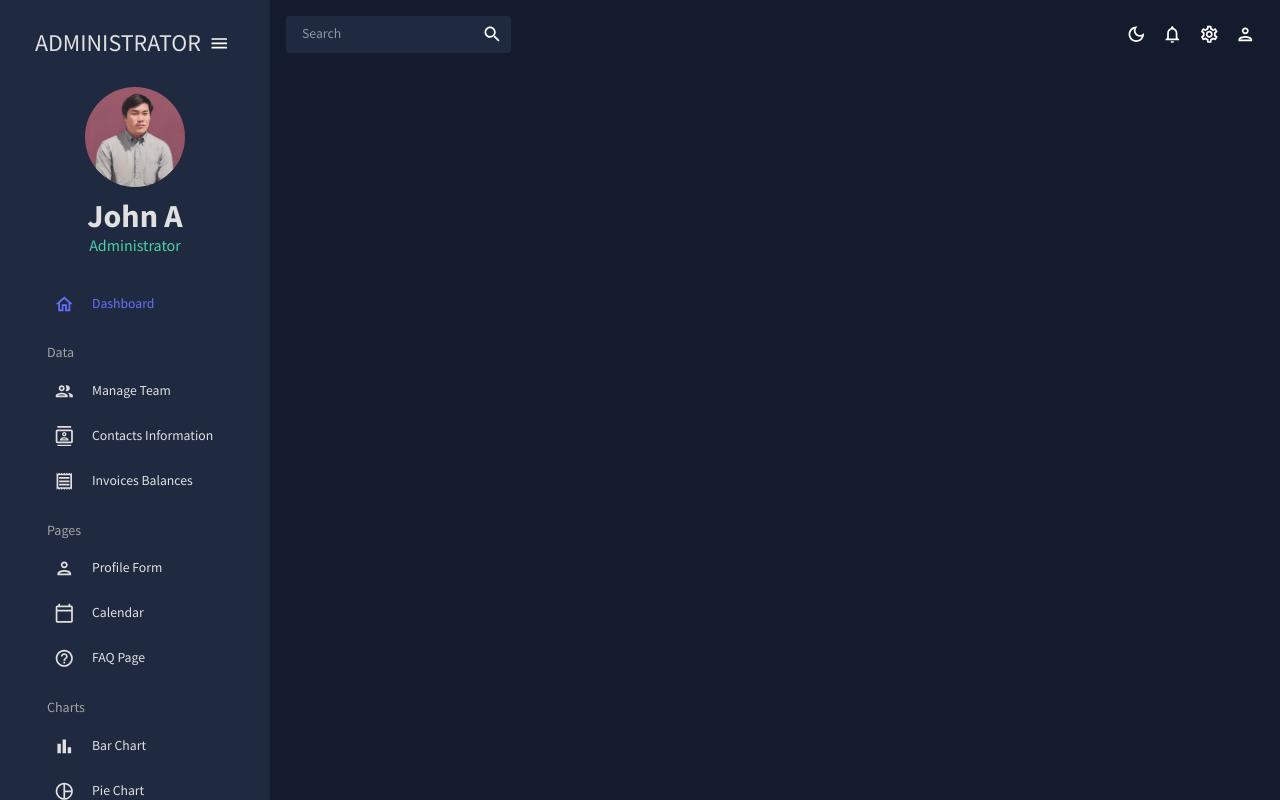
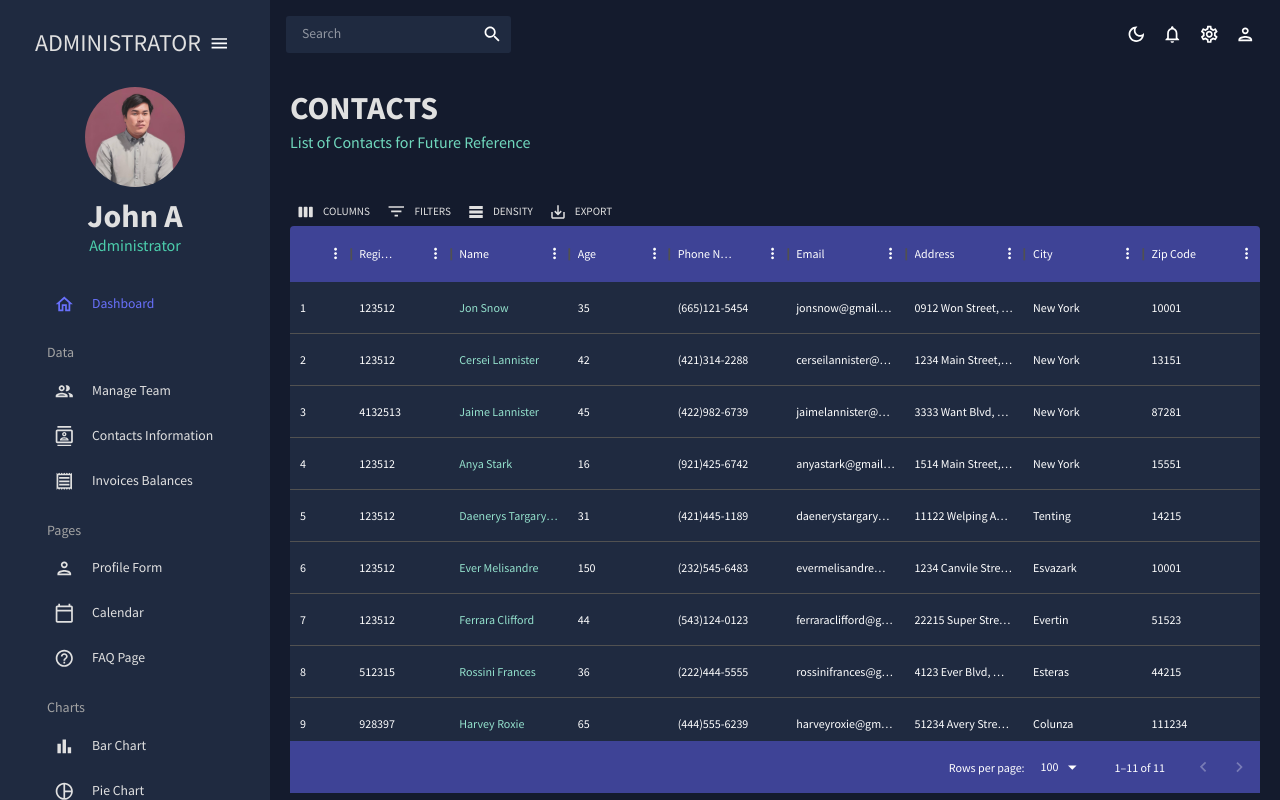
Before and after one commit to jamores07/React-Admin-Dashboard, a React (Create React App) app: page /contacts in a window 1280 px wide. Built offline with nearby package versions, Linux system fonts and the light colour scheme.

Commit message:
Completed Contacts and Team scenes.

```diff
--- a/src/App.js
+++ b/src/App.js
@@ -8,7 +8,7 @@
 import Dashboard from "./scenes/dashboard";
 import Team from "./scenes/team";
 // import Invoices from "./scenes/invoices";
-// import Contacts from "./scenes/contacts";
+ import Contacts from "./scenes/contacts";
 // import Bar from "./scenes/bar";
 // import Form from "./scenes/form";
 // import Line from "./scenes/line";
@@ -34,8 +34,9 @@
               <Routes>
                 <Route path="/" element={<Dashboard />} />
                 <Route path="/team" element={<Team />} />
+                <Route path="/contacts" element={<Contacts />} />
                 {
-                  //<Route path="/contacts" element={<Contacts />} />
+
                   //<Route path="/invoices" element={<Invoices />} />
                   //<Route path="/form" element={<Form />} />
                   //<Route path="/bar" element={<Bar />} />
--- a/src/scenes/contacts/index.jsx
+++ b/src/scenes/contacts/index.jsx
@@ -0,0 +1,104 @@
+import { Box } from "@mui/material";
+import { DataGrid, GridToolbar } from "@mui/x-data-grid";
+import { tokens } from "../../theme";
+import { mockDataContacts } from "../../data/mockData";
+import Header from "../../components/Header";
+import { useTheme } from "@mui/material";
+
+const Contacts = () => {
+    const theme = useTheme()
+    const colors = tokens(theme.palette.mode)
+
+    const columns = [
+        { field: "id", headerName: "ID", flex: 0.5 },
+        { field: "registrarId", headerName: "Registrar ID" },
+        {
+          field: "name",
+          headerName: "Name",
+          flex: 1,
+          cellClassName: "name-column--cell",
+        },
+        {
+          field: "age",
+          headerName: "Age",
+          type: "number",
+          headerAlign: "left",
+          align: "left",
+        },
+        {
+          field: "phone",
+          headerName: "Phone Number",
+          flex: 1,
+        },
+        {
+          field: "email",
+          headerName: "Email",
+          flex: 1,
+        },
+        {
+          field: "address",
+          headerName: "Address",
+          flex: 1,
+        },
+        {
+          field: "city",
+          headerName: "City",
+          flex: 1,
+        },
+        {
+          field: "zipCode",
+          headerName: "Zip Code",
+          flex: 1,
+        },
+    ];
+
+    return(
+        <Box m="20px">
+            <Header
+            title="CONTACTS"
+            subtitle="List of Contacts for Future Reference"
+        />
+            <Box
+            m="40px 0 0 0"
+            height="75vh"
+            sx={{
+                "& .MuiDataGrid-root": {
+                border: "none",
+                },
+                "& .MuiDataGrid-cell": {
+                borderBottom: "none",
+                },
+                "& .name-column--cell": {
+                color: colors.greenAccent[300],
+                },
+                "& .MuiDataGrid-columnHeaders": {
+                backgroundColor: colors.blueAccent[700],
+                borderBottom: "none",
+                },
+                "& .MuiDataGrid-virtualScroller": {
+                backgroundColor: colors.primary[400],
+                },
+                "& .MuiDataGrid-footerContainer": {
+                borderTop: "none",
+                backgroundColor: colors.blueAccent[700],
+                },
+                "& .MuiCheckbox-root": {
+                color: `${colors.greenAccent[200]} !important`,
+                },
+                "& .MuiDataGrid-toolbarContainer .MuiButton-text": {
+                color: `${colors.grey[100]} !important`,
+                },
+            }}
+            >
+            <DataGrid
+                rows={mockDataContacts}
+                columns={columns}
+                components={{ Toolbar: GridToolbar }}
+            />
+            </Box>
+      </Box>
+    );
+
+};
+
+export default Contacts;
--- a/src/scenes/team/index.jsx
+++ b/src/scenes/team/index.jsx
@@ -41,7 +41,33 @@
           headerName: "Access Level",
           flex: 1,
           renderCell: ({ row: { access } }) => {
+            return (
+              <Box
+               width="60%"
+               m="0 auto"
+               p="5px"
+               display="flex"
+               justifyContent="center"
+               backgroundColor={
+                access === "admin"
+                ? colors.greenAccent[600]
+                : access === "manager"
+                ? colors.greenAccent[700]
+                : colors.greenAccent[700]
+               }
+               borderRadius="4px"
+              >
 
+                {access === "admin" && <AdminPanelSettingsOutlinedIcon />}
+                {access === "manager" && <SecurityOutlinedIcon />}
+                {access === "user" && <LockOpenOutlinedIcon />}
+
+                <Typography color={colors.grey[100]} sx={{ ml:"5px"}}>
+                  {access}
+                </Typography>
+
+              </Box>
+              );
           },
         },
       ];
```
